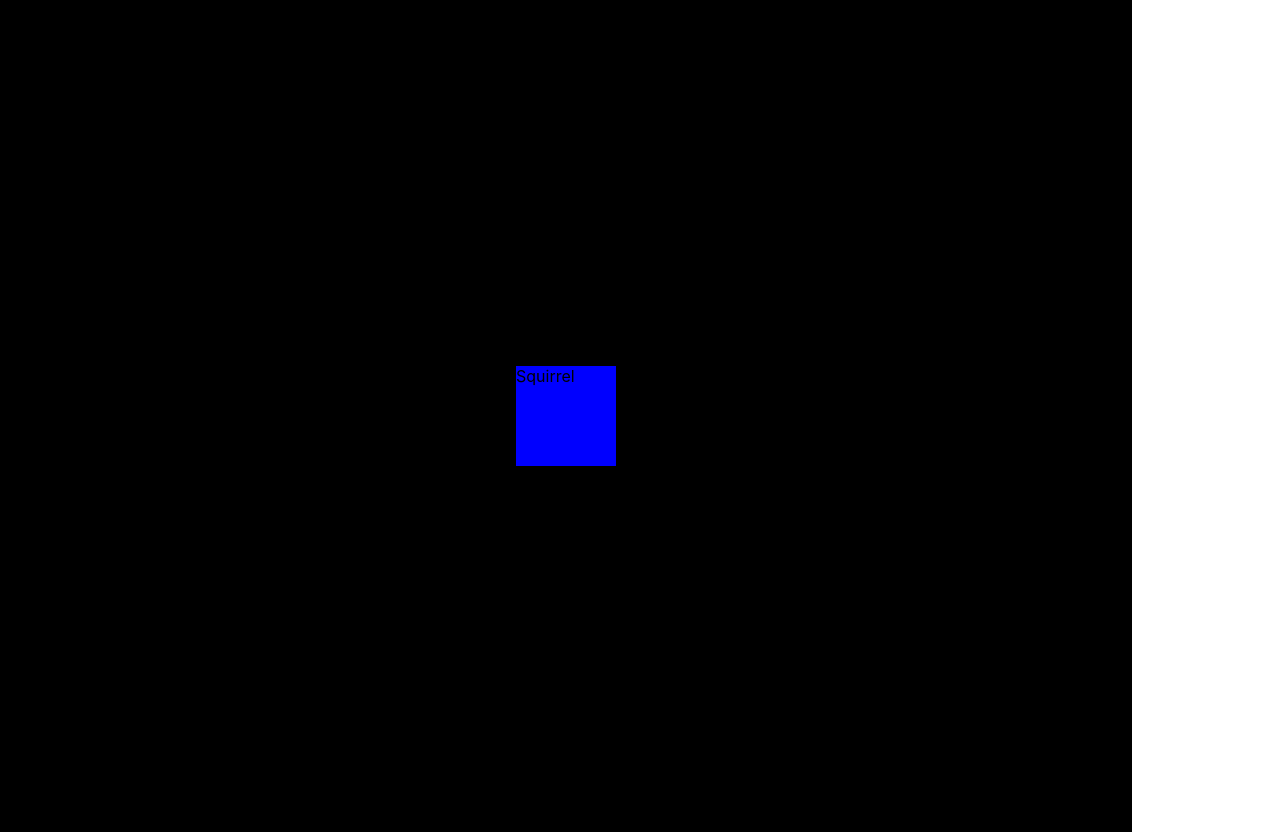
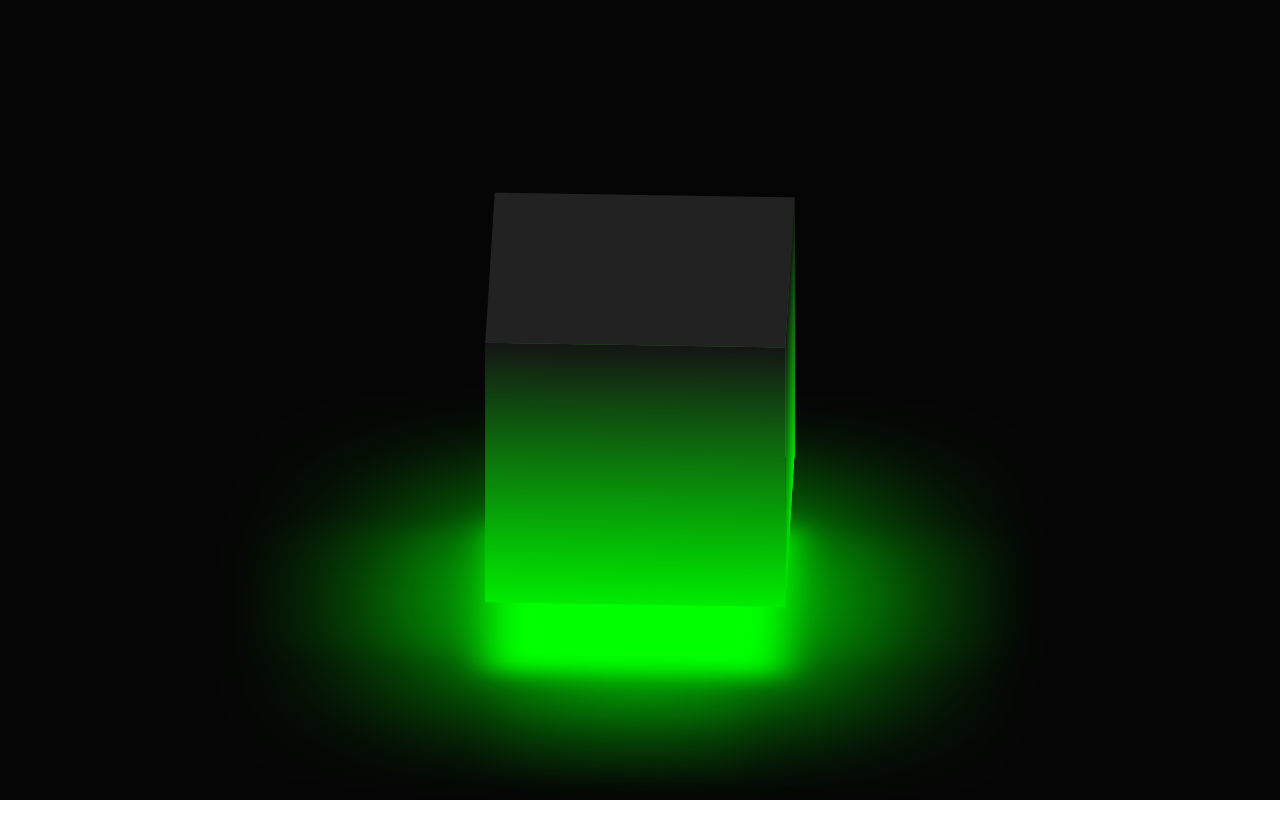
Before and after one commit to TrevorPirie/every-day, a React (Create React App) app: page /glowing-cube in a window 1280 px wide. After the commit the page ends 800 px from the top, so only its background shows below. Built offline with nearby package versions, Linux system fonts and the light colour scheme.

Commit message:
create glowing cube

```diff
--- a/src/components/GlowingCube/GlowingCube.css
+++ b/src/components/GlowingCube/GlowingCube.css
@@ -2,46 +2,6 @@
     background-color: rgb(0, 0, 0);
     height: 100vh;
     width: 100%;
-}
-
-.squirrel {
-	width: 100px;
-	height: 100px;
-	background-color: red;
-	animation: example;
-	animation-duration: 4s;
-    animation-iteration-count: 2;
-}
-
-@keyframes example {
-	0% {
-		background-color: red;
-	}
-	25% {
-		background-color: yellow;
-	}
-	50% {
-		background-color: green;
-	}
-	100% {
-		background-color: blue;
-	}
-}
-
-/* .style0 {
-    --i:0
-}
-
-.style1 {
-    --i:1
-}
-
-.style2 {
-    --i:2
-}
-
-.style3 {
-    --i:3
 }
 
 .glow-box-container {
@@ -57,16 +17,26 @@
     width: 300px;
     height: 300px;
     transform-style: preserve-3d;
-    animation: animate 4s linear infinate;
+    /* animation: name duration timing-function delay iteration-count direction fill-mode; */
+    animation: animate;
+    animation-duration: 4s;
+    animation-timing-function: linear;
+    animation-iteration-count: infinite;
 }
 
 @keyframes animate {
     0% {
+        transform: rotateX(-30deg) rotateY(0deg);
+    }
+    100% {
+        transform: rotateX(-30deg) rotateY(360deg);
+    }
+    /* 0% {
         transform: rotateX(30deg) rotateY(0deg);
     }
     10% {
         transform: rotateX(-30deg) rotatey(0deg);
-    }
+    } */
 }
 
 .cube div {
@@ -86,4 +56,32 @@
     height: 100%;
     background: linear-gradient(#151515, #00ec00);
     transform: rotateY(calc(90deg * var(--i))) translateZ(150px);
-} */
+}
+
+.top {
+    position: absolute;
+    top:0;
+    left: 0;
+    width: 300px;
+    height: 300px;
+    background-color: #222;
+    transform: rotateX(90deg) translateZ(150px);
+}
+
+.top::before {
+    content:'';
+    position: absolute;
+    top:0;
+    left: 0;
+    width: 300px;
+    height: 300px;
+    background: #0f0;
+    transform: translateZ(-380px);
+    filter: blur(20px);
+    box-shadow: 0 0 120px rgba(0, 255, 0, 0.2),
+    0 0 200px rgba(0, 255, 0, 0.4),
+    0 0 300px rgba(0, 255, 0, 0.6),
+    0 0 400px rgba(0, 255, 0, 0.8),
+    0 0 500px rgba(0, 255, 0, 1);
+
+}
--- a/src/components/GlowingCube/GlowingCube.tsx
+++ b/src/components/GlowingCube/GlowingCube.tsx
@@ -2,20 +2,23 @@ import React, { FC } from 'react'
 import './GlowingCube.css'
 
 const GlowingCube: FC = () => {
+	const style0 = { '--i': 0 } as React.CSSProperties
+	const style1 = { '--i': 1 } as React.CSSProperties
+	const style2 = { '--i': 2 } as React.CSSProperties
+	const style3 = { '--i': 3 } as React.CSSProperties
+
 	return (
-		<div className='container'>
-			<div className='squirrel'>Squirrel</div>
+		<div className='glow-box-container'>
+			<div className='cube'>
+				<div className='top'></div>
+				<div>
+					<span style={style0}></span>
+					<span style={style1}></span>
+					<span style={style2}></span>
+					<span style={style3}></span>
+				</div>
+			</div>
 		</div>
-		// <div className='glow-box-container'>
-		// 	<div className='cube'>
-		// 		<div>
-		// 			<span className='style0'></span>
-		// 			<span className='style1'></span>
-		// 			<span className='style2'></span>
-		// 			<span className='style3'></span>
-		// 		</div>
-		// 	</div>
-		// </div>
 	)
 }
 
```
